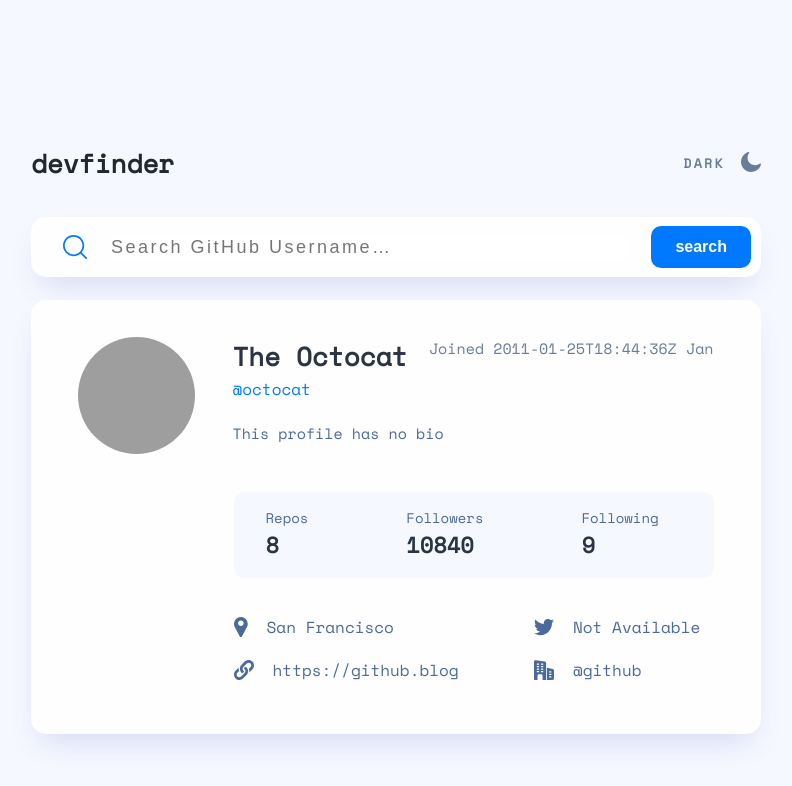
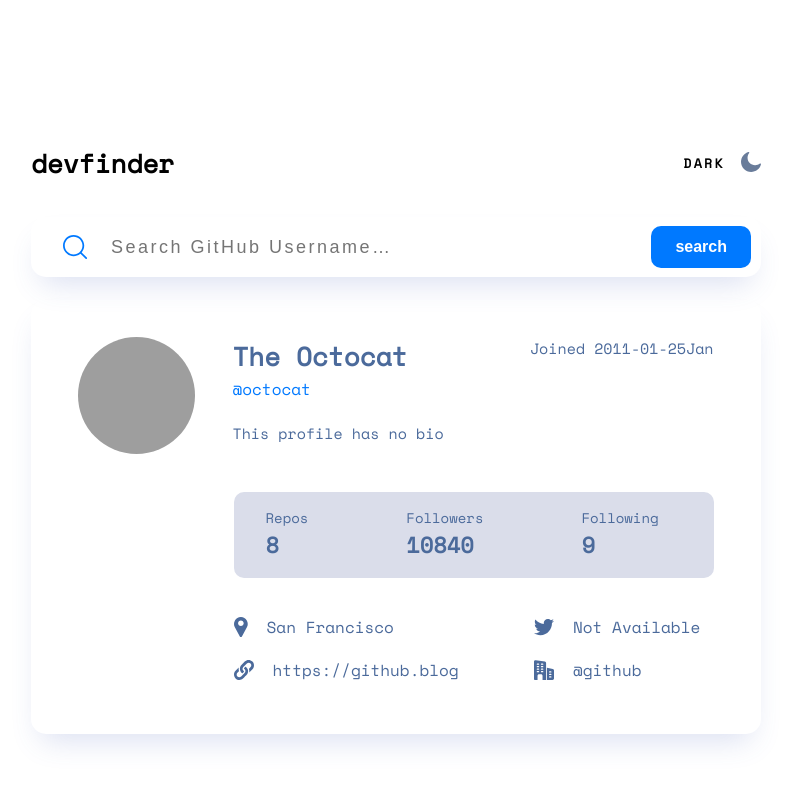
Before and after one commit to zura-doganadze/Github-User-Search, a React (Vite) app: page / in a window 1280 px wide. Shown: the top 786 px of the page, without its empty margins (244-1036 px from the left). Built offline with nearby package versions, Linux system fonts and the light colour scheme; grey boxes are pictures that could not be loaded.

Commit message:
add darck mode

```diff
--- a/src/App.jsx
+++ b/src/App.jsx
@@ -1,4 +1,4 @@
-import { useEffect, useState } from "react";
+import React, { useState, useEffect } from "react";
 import styled, { createGlobalStyle } from "styled-components";
 import Header from "../src/Components/Header";
 import Search from "./Components/Search";
@@ -7,11 +7,16 @@
 function App() {
   const [state, setState] = useState("");
   const [user, setUser] = useState("");
-  const [darkMode, setDarkMode] = useState(false);
+  const [isDarkMode, setIsDarkMode] = useState(false);
 
   const toggleDarkMode = () => {
-    setDarkMode(!darkMode);
+    setIsDarkMode(!isDarkMode);
   };
+
+  useEffect(() => {
+    document.body.classList.toggle("dark-mode", isDarkMode);
+  }, [isDarkMode]);
+
   async function fetchAdvice() {
     try {
       const response = await fetch(`https://api.github.com/users/${user}`);
@@ -30,19 +35,22 @@
   }
 
   return (
-    <MainWrap>
+    <MainWrap className={isDarkMode ? "dark-mode" : ""}>
       <Container>
-        <Header toggleDarkMode={toggleDarkMode} darkMode={darkMode} />
-        <Search user={user} setUser={setUser} fetchAdvice={fetchAdvice} />
-        <Main state={state} />
+        <Header toggleDarkMode={toggleDarkMode} isDarkMode={isDarkMode} />
+        <Search
+          user={user}
+          setUser={setUser}
+          fetchAdvice={fetchAdvice}
+          isDarkMode={isDarkMode}
+        />
+        <Main state={state} isDarkMode={isDarkMode} />
       </Container>
     </MainWrap>
   );
 }
 
 export default App;
-
-
 
 const MainWrap = styled.div`
   width: 100%;
--- a/src/Components/Header.jsx
+++ b/src/Components/Header.jsx
@@ -4,13 +4,13 @@
 import sun from "../assets/img/002-sun.svg";
 const Header = (props) => {
   return (
-    <Wrapper className="Header">
+    <Wrapper className={props.isDarkMode ? 'header-dark-mode' : ''}>
       <Title>devfinder</Title>
       <MoudContainer>
 
-        <MoudSpan>DARK</MoudSpan>
+        <MoudSpan>{props.isDarkMode ? "LIGHT" : "DARK"}</MoudSpan>
         <Button onClick={props.toggleDarkMode}>
-          <Img src={props.darkMode ? sun : moon} alt="moon icon" />
+          <Img src={props.isDarkMode ? sun : moon} alt="icon" />
         </Button>
       </MoudContainer>
     </Wrapper>
@@ -30,7 +30,7 @@
   align-items: center;
 `;
 const Title = styled.h1`
-  color: #222731;
+  /* color: #222731; */
   font-size: 26px;
   font-weight: 700;
 `;
@@ -39,7 +39,7 @@
   align-items: center;
 `;
 const MoudSpan = styled.span`
-  color: #697c9a;
+  /* color: #697c9a; */
   font-size: 13px;
   font-weight: 700;
   letter-spacing: 2.5px;
--- a/src/Components/Main.jsx
+++ b/src/Components/Main.jsx
@@ -51,7 +51,7 @@
     },
   ];
   return (
-    <MainWrapper>
+    <MainWrapper className={props.isDarkMode ? 'main-dark-mode' : 'main-light-mode'}>
       <Container>
         <BioContainer>
           <div>
@@ -75,8 +75,8 @@
               <Join>
                 Joined{" "}
                 {props.state !== ""
-                  ? props.state.created_at
-                  : data[0].created_at}{" "}
+                  ? props.state.created_at.substring(0, 10)
+                  : data[0].created_at.substring(0, 10)}
                 Jan
               </Join>
             </NameContainer>
@@ -174,7 +174,7 @@
   justify-content: center;
   width: 100%;
   border-radius: 15px;
-  background: #fefefe;
+  /* background: #fefefe; */
   box-shadow: 0px 16px 30px -10px rgba(70, 96, 187, 0.2);
 `;
 const Container = styled.div`
@@ -203,7 +203,6 @@
   align-items: flex-start;
 `;
 const Name = styled.span`
-  color: #2b3442;
   font-size: 26px;
   font-weight: 700;
 `;
@@ -213,12 +212,10 @@
   margin-top: 2px;
 `;
 const Join = styled.span`
-  color: #697c9a;
   text-align: right;
   font-size: 15px;
 `;
 const Bio = styled.div`
-  color: #4b6a9b;
   font-size: 15px;
   line-height: 25px; /* 166.667% */
   display: flex;
@@ -236,7 +233,7 @@
   display: flex;
   justify-content: space-between;
   border-radius: 10px;
-  background: #f6f8ff;
+  background: #daddea;
   max-width: 480px;
   width: 100%;
   padding: 15px 55px 17px 32px;
@@ -248,11 +245,9 @@
   align-items: flex-start;
 `;
 const ActivityTitle = styled.span`
-  color: #4b6a9b;
   font-size: 14px;
 `;
 const ActivityNumber = styled.span`
-  color: #2b3442;
   font-size: 22px;
   font-weight: 700;
 `;
@@ -271,7 +266,6 @@
   align-items: center;
 `;
 const ContactText = styled.span`
-  color: #4b6a9b;
   font-size: 16px;
   margin-left: 19px;
   cursor: pointer;
--- a/src/Components/Search.jsx
+++ b/src/Components/Search.jsx
@@ -4,7 +4,7 @@
 
 function Search(props) {
   return (
-    <Wrapper>
+    <Wrapper className={props.isDarkMode ? 'search-dark-mode' : ''}>
       <SearchContainer>
         <Img src={search} alt="search icon" />
         <Input
@@ -27,7 +27,7 @@
   align-items: center;
   padding: 9px 10px 9px 32px;
   border-radius: 15px;
-  background: #fefefe;
+  /* background: #fefefe; */
   box-shadow: 0px 16px 30px -10px rgba(70, 96, 187, 0.2);
   margin: 35px 0 23px 0;
 `;
@@ -40,7 +40,7 @@
   cursor: pointer;
 `;
 const Input = styled.input`
-  color: #4b6a9b;
+  /* color: #4b6a9b; */
   font-size: 18px;
   margin: 0 23px;
   border: none;
@@ -49,6 +49,7 @@
   outline: none;
   line-height: 25px; /* 138.889% */
   letter-spacing: 2.5px;
+  background-color: inherit;
 `;
 const Button = styled.button`
   color: #fff;
--- a/src/index.css
+++ b/src/index.css
@@ -3,8 +3,9 @@
 body {
   text-align: center;
   font-family: "Space Mono", monospace;
-  background: #f6f8ff;
- }
+  background-color: #fff;
+  color: #000;
+}
 #root {
   width: 100%;
   min-height: 100vh;
@@ -15,3 +16,22 @@
   padding: 0;
   box-sizing: border-box;
 }
+.dark-mode {
+  background-color: #141d2f;
+  color: #fff;
+}
+.header-dark-mode {
+  color: #fff;
+}
+.search-dark-mode {
+  background-color: #1e2a47;
+  color: #fff;
+}
+.main-dark-mode {
+  background-color: #1e2a47;
+  color: #fff;
+}
+.main-light-mode {
+  /* background-color: #1e2a47; */
+  color: #4b6a9b;
+}
```
